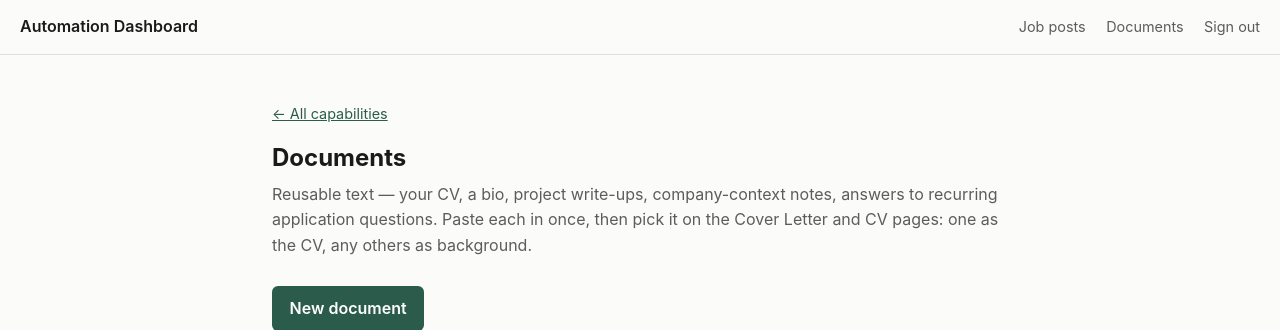
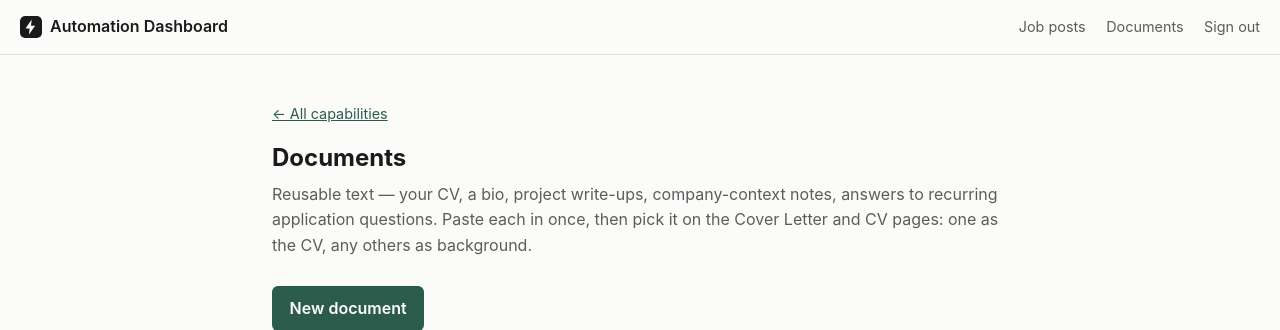
Before and after one commit to onlinemoose/automation-dashboard, a FastAPI app: page /documents in a window 1280 px wide. Shown: the top 330 px of the page. Run offline with FastAPI, Linux system fonts and the light colour scheme; the visitor is signed in with stand-in values (Sample User, id 1); parts of the project's set-up code (start-up, migrations or seed data) failed here and were passed over; some libraries are stand-ins or nearby versions.

Commit message:
Use the favicon as a logo mark in the header
Show the mark to the left of "Automation Dashboard" in the topbar
so the product reads a touch slicker. .brand becomes an inline-flex
row; alt="" since the adjacent text already names the product.

Co-Authored-By: Claude Sonnet 5 <noreply@anthropic.com>

```diff
--- a/dashboard/static/app.css
+++ b/dashboard/static/app.css
@@ -33,7 +33,8 @@ body {
   padding: 0.9rem 1.25rem;
   border-bottom: 1px solid var(--line);
 }
-.brand { font-weight: 600; text-decoration: none; color: var(--ink); }
+.brand { font-weight: 600; text-decoration: none; color: var(--ink); display: inline-flex; align-items: center; gap: 0.5rem; }
+.brand__mark { display: block; border-radius: 5px; }
 .topbar nav a { color: var(--ink-soft); text-decoration: none; font-size: 0.9rem; }
 .topbar nav a + a { margin-left: 1rem; }
 .topbar nav a:hover { color: var(--ink); }
--- a/dashboard/templates/base.html
+++ b/dashboard/templates/base.html
@@ -12,7 +12,7 @@
   <p class="stubbanner">Stub mode — results are canned <code>example_output</code>; no capability is called.</p>
   {% endif %}
   <header class="topbar">
-    <a class="brand" href="/">Automation&nbsp;Dashboard</a>
+    <a class="brand" href="/"><img class="brand__mark" src="/static/favicon.svg?v={{ asset_v }}" alt="" width="22" height="22">Automation&nbsp;Dashboard</a>
     <nav>{% block nav %}<a href="/jobs">Job posts</a> <a href="/documents">Documents</a> {% if user_email %}<span class="topbar__user">{{ user_email }}</span> {% endif %}<a href="/logout">Sign out</a>{% endblock %}</nav>
   </header>
   <main>
```
